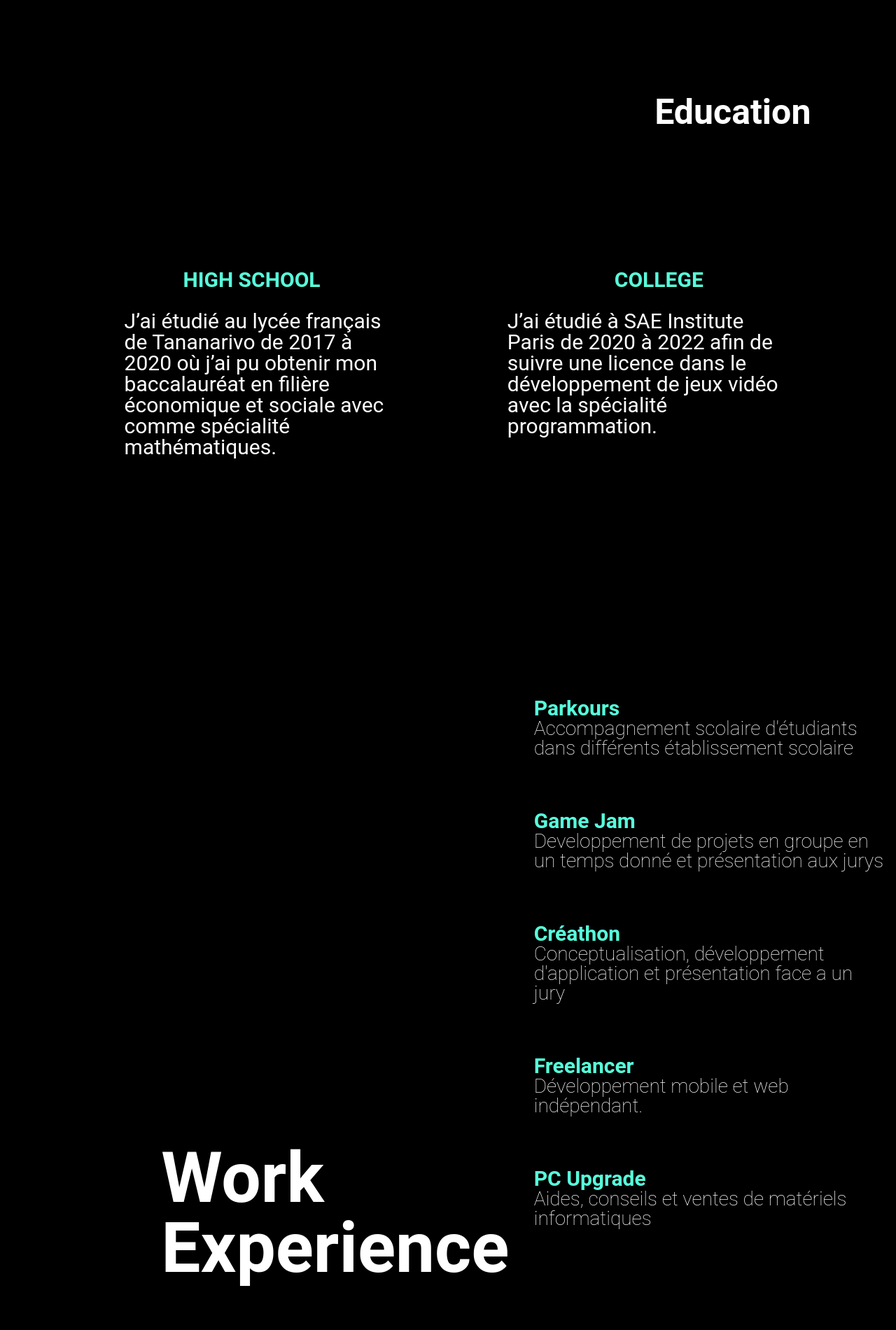
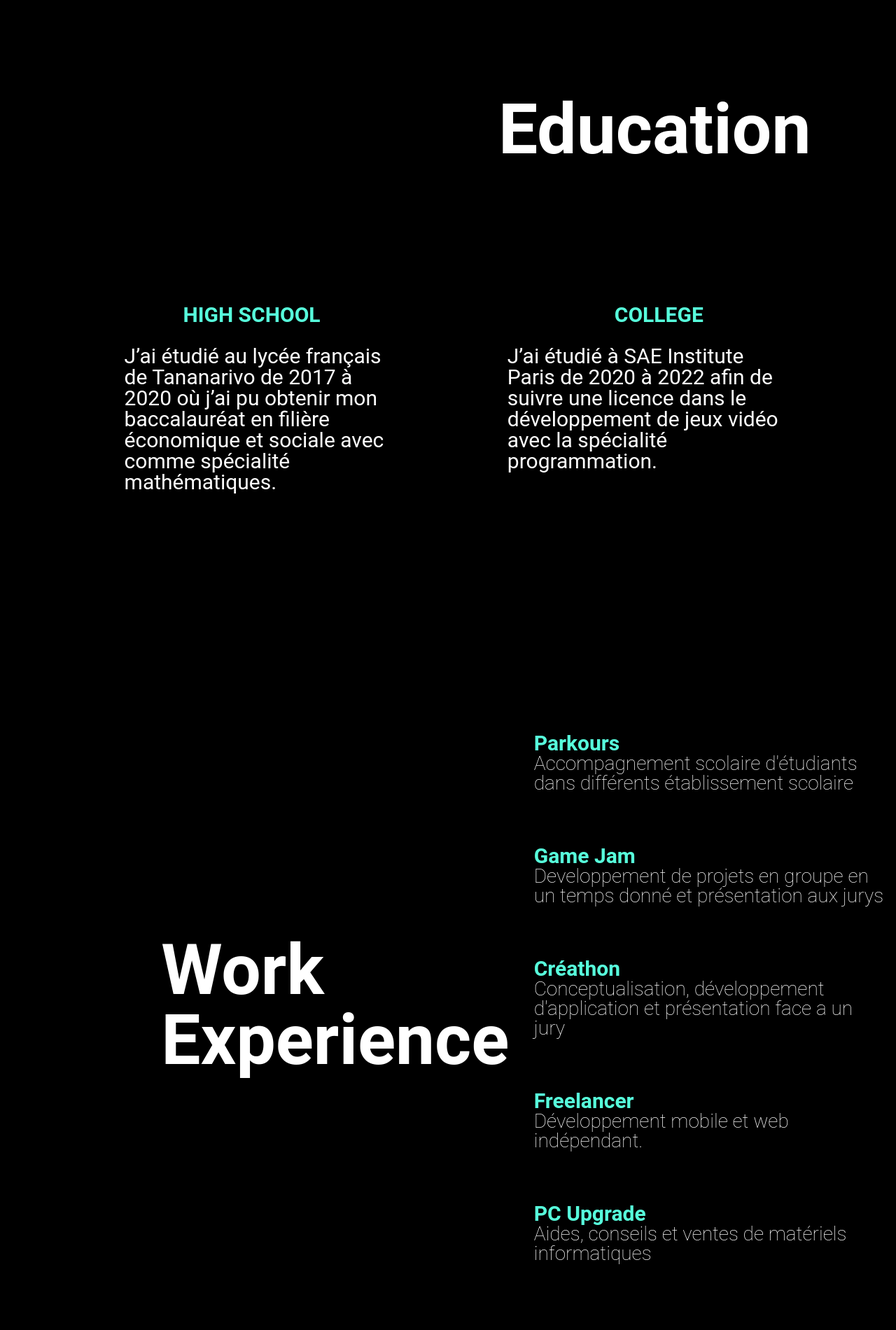
Before and after one commit to HenryElvis/Portfolio, a plain HTML site: page index.html in a window 1280 px wide. Shown: the part 460-2360 px from the top of the page at 70% size. Drawn offline with Linux system fonts and the light colour scheme.

Commit message:
again pls debug

```diff
--- a/CSS/portfolio.css
+++ b/CSS/portfolio.css
@@ -386,13 +386,11 @@ body
 
     #EducationPage h3
     {
-        font-size: 50px;
         animation: none !important;
     }
 
     #WorkExperience h3
     {
-        padding-top: 130%;
         animation: none !important;
     }
 
```
